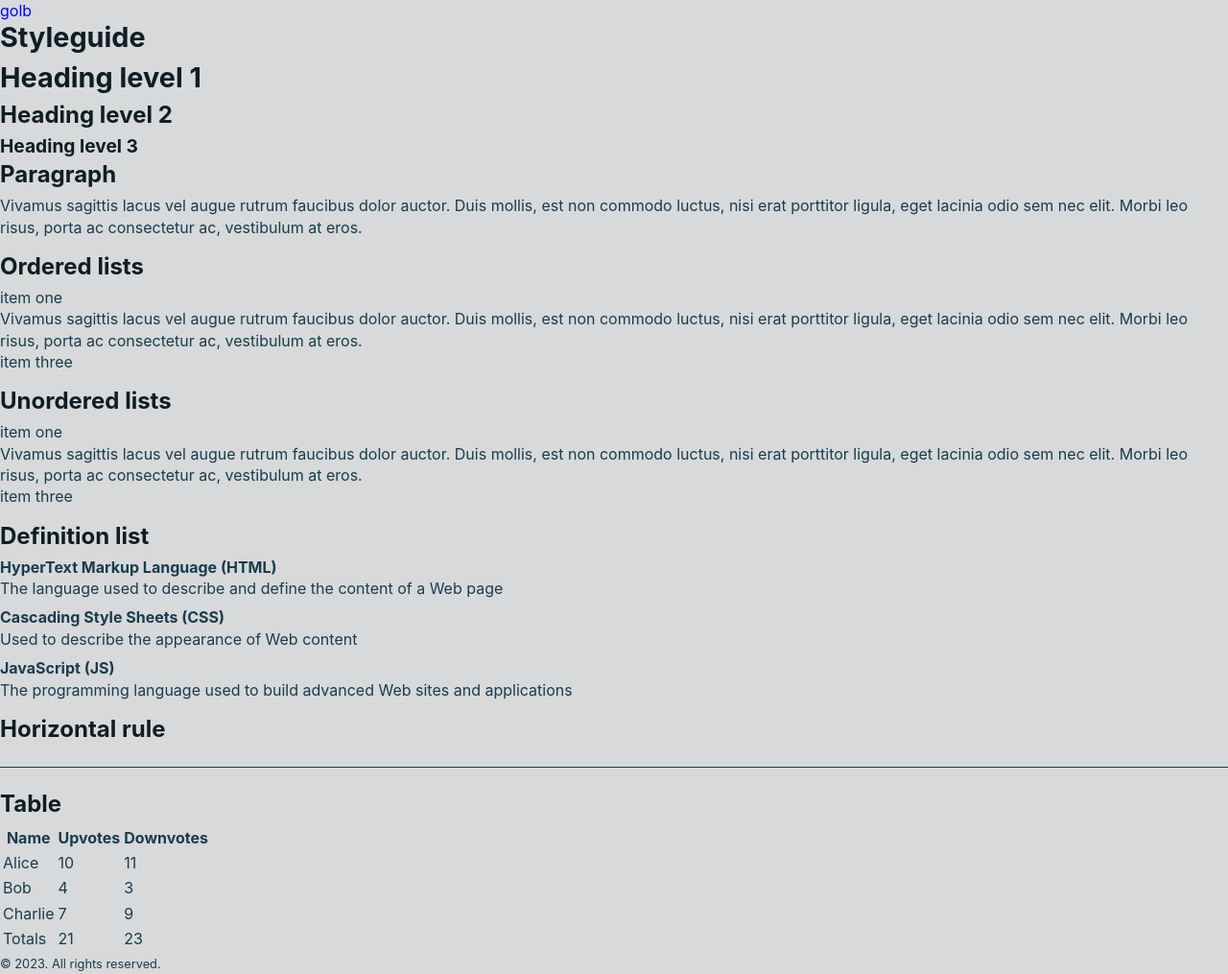
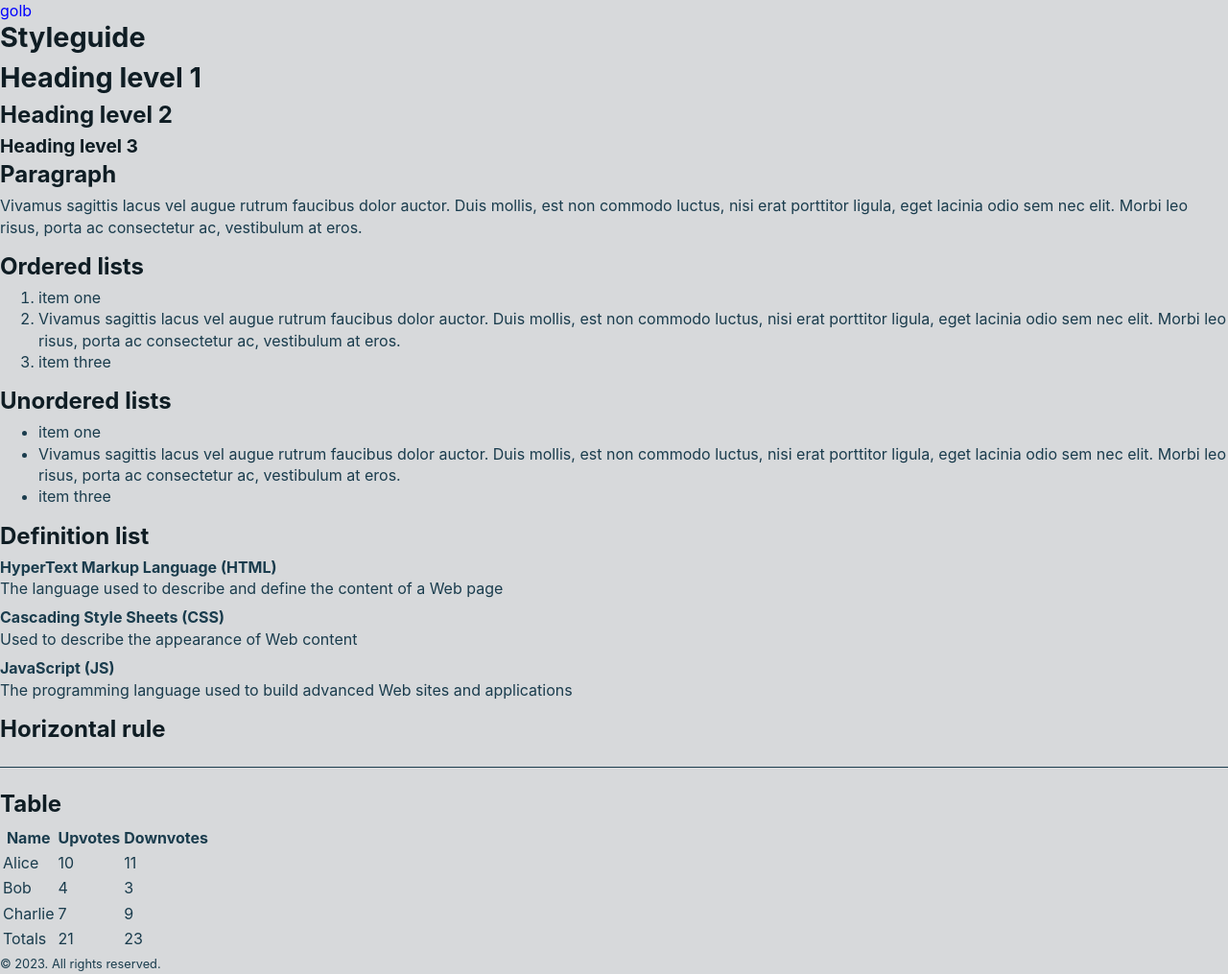
Before and after one commit to aflim/golb, a Jekyll site: the page built from styleguide.md, in a window 1280 px wide. Shown: the whole page at 96% size. Built offline with Jekyll 4.4.1, drawn with Linux system fonts in a browser that asks for light colours.

Commit message:
Update stylesheet.css

```diff
--- a/assets/stylesheet.css
+++ b/assets/stylesheet.css
@@ -164,7 +164,6 @@ p {
 ul, ol, dl {
   margin-block-start: 0;
   margin-block-end: 1em;
-  padding-inline: 0;
 }
 
 dt {
```
